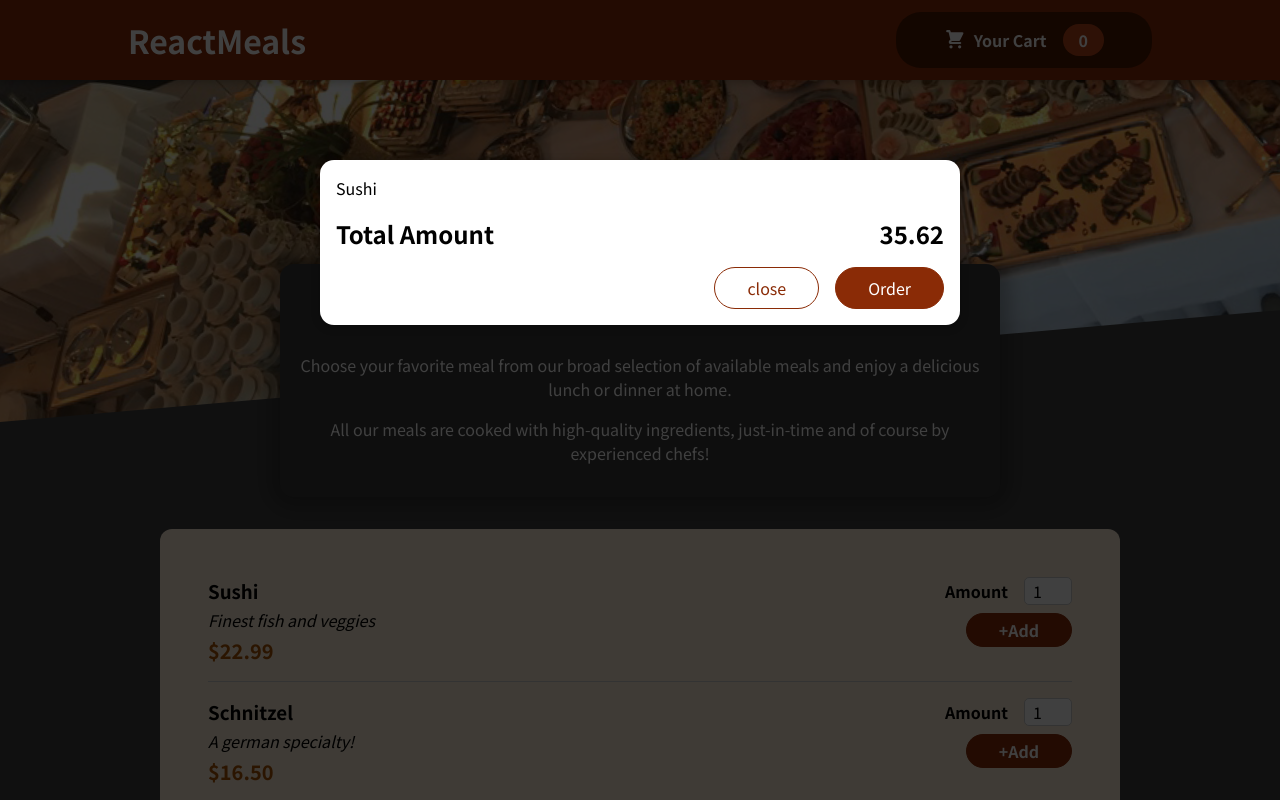
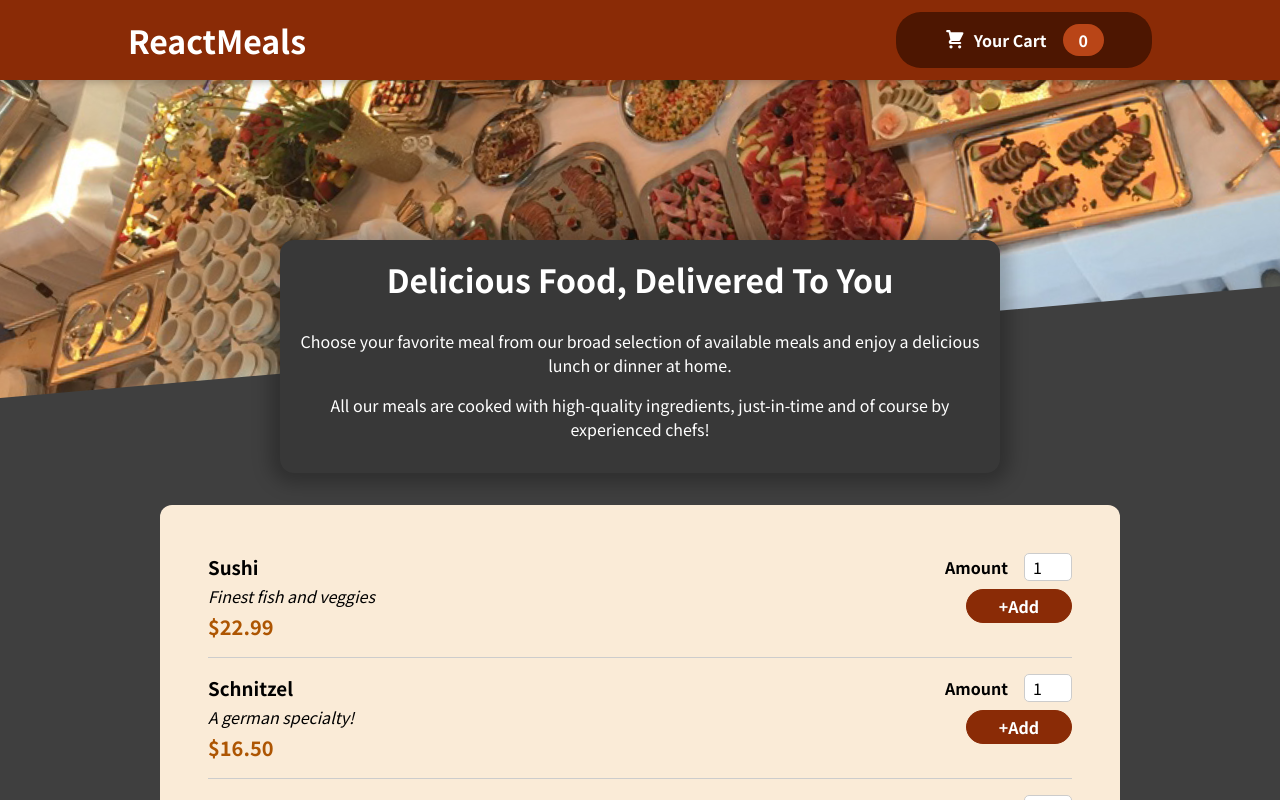
Before and after one commit to AnujMking25/01-starting-project, a React (Create React App) app: page / in a window 1280 px wide. Shown: the top 800 px of the page. Built offline with nearby package versions, Linux system fonts and the light colour scheme.

Commit message:
Adding open and close functionality

```diff
--- a/src/App.js
+++ b/src/App.js
@@ -1,14 +1,22 @@
-import { Fragment } from "react";
+import { Fragment ,useState} from "react";
 import Cart from "./component/Cart/Cart";
 import Headers from "./component/Layout/Header";
 import Meals from "./component/Meals/Meals";
 
 
 function App() {
+  const [CartIsVisible, setCartIsVisible] = useState(false);
+
+  const ShowCartHandler =()=>{
+setCartIsVisible(true);
+  }
+  const HideCaryHandler=()=>{
+    setCartIsVisible(false);
+  }
   return (
     <Fragment>
-      <Cart/>
-      <Headers/>
+      {CartIsVisible && <Cart onClose={HideCaryHandler}/>}
+      <Headers onShowCart={ShowCartHandler}/>
       <main>
         <Meals/>
       </main>
--- a/src/component/Cart/Cart.js
+++ b/src/component/Cart/Cart.js
@@ -14,7 +14,7 @@ return(
         <span>35.62</span>
     </div>
     <div className={classes.actions}>
-        <button className={classes['button--alt']}>close</button>
+        <button className={classes['button--alt']} onClick={props.onClose}>close</button>
         <button className={classes.button}>Order</button>
     </div>
 </Modal>
--- a/src/component/Layout/Header.js
+++ b/src/component/Layout/Header.js
@@ -2,12 +2,12 @@ import classes from './Header.module.css'
 import MealsImages from'../../images/meals.jpg'
 import HeaderCardButton from './HeaderCartbutton';
 
-function Headers(){
+function Headers(props){
 return(
   <>
   <header className={classes.header}>
     <h1>ReactMeals</h1>
-    <HeaderCardButton />
+    <HeaderCardButton onClick={props.onShowCart}/>
   </header>
 
   <div className={classes['main-image']}>
--- a/src/component/Layout/HeaderCartbutton.js
+++ b/src/component/Layout/HeaderCartbutton.js
@@ -2,7 +2,7 @@ import CartIcon from "../Cart/CartIcon"
 import classes from'./HeaderCartButton.module.css'
 const HeaderCardButton=props=>{
     return (
-        <button className={classes.button}>
+        <button className={classes.button} onClick={props.onClick}>
             <span className={classes.icon}>
         <CartIcon/>
             </span>
--- a/src/component/UI/Modal.js
+++ b/src/component/UI/Modal.js
@@ -2,7 +2,7 @@ import { Fragment } from 'react';
 import classes from'./Modal.module.css';
 import ReactDOM  from 'react-dom';
 const Backdrop=(props)=>{
-    return(<div className={classes.backdrop}/>)
+    return(<div className={classes.backdrop} onClick={props.onClose}/>)
     }
     const ModalOverlays=(props)=>{
         return(<div className={classes.modal}>
@@ -14,7 +14,7 @@ const Modal=(props)=>{
 
 return(
     <Fragment>
-       {ReactDOM.createPortal(<Backdrop/>,PortalElement)}
+       {ReactDOM.createPortal(<Backdrop onClose={props.onClose}/>,PortalElement)}
        {ReactDOM.createPortal( <ModalOverlays>{props.children}</ModalOverlays>,PortalElement)};
     </Fragment>
 )
```
